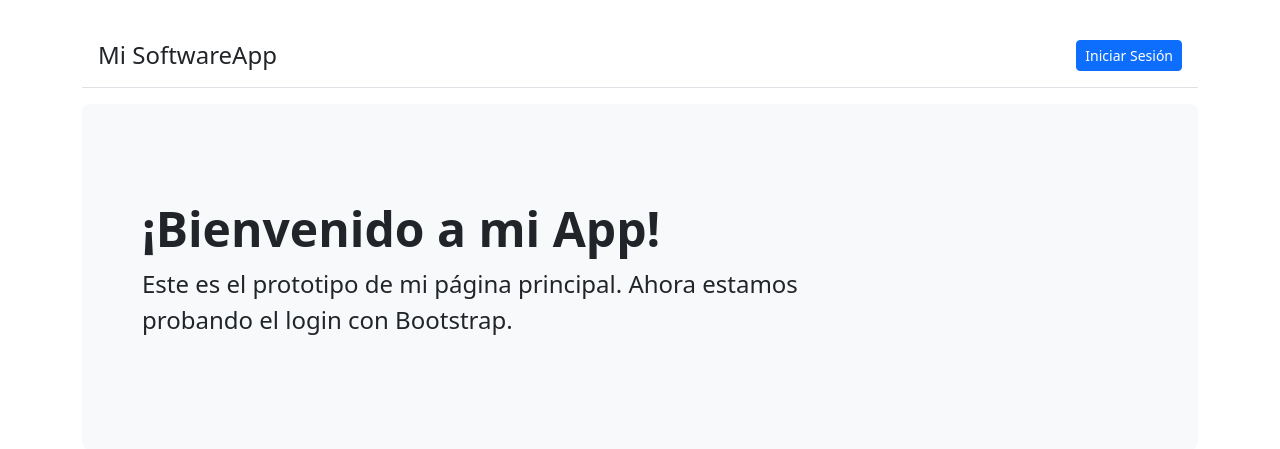
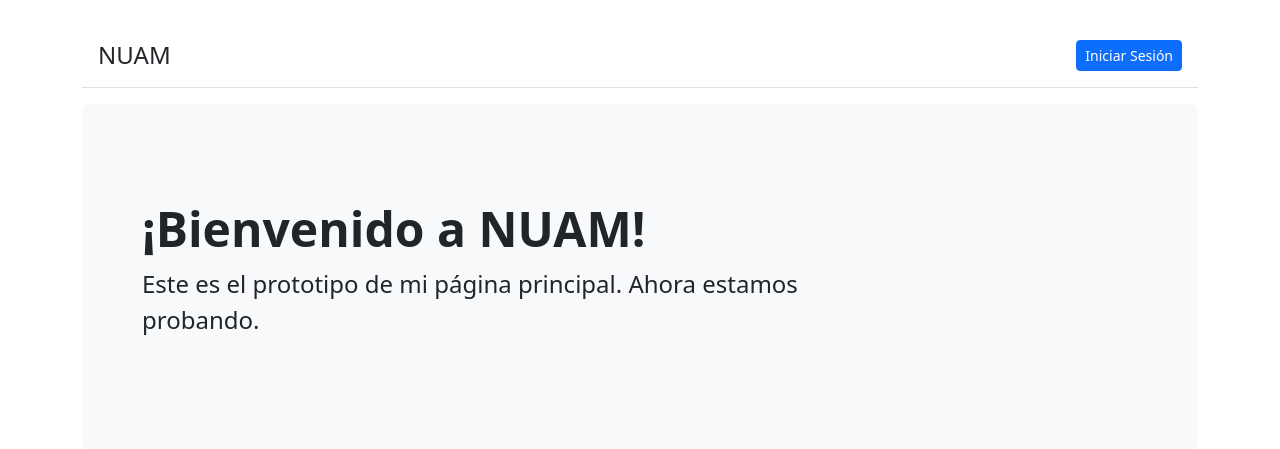
Before and after one commit to AxelDuranRoblero/SoftwareApp-v2, a Django app: page / in a window 1280 px wide. Shown: the top 449 px of the page. Run offline with Django 5.2, Linux system fonts and the light colour scheme.

Commit message:
Actualizando HTML del inicio

```diff
--- a/ItemApp/templates/base.html
+++ b/ItemApp/templates/base.html
@@ -3,7 +3,7 @@
 <head>
   <meta charset="utf-8">
   <meta name="viewport" content="width=device-width, initial-scale=1">
-  <title>{% block title %}SoftwareApp{% endblock %}</title>
+  <title>{% block title %}NUAM{% endblock %}</title>
   <link href="https://cdn.jsdelivr.net/npm/bootstrap@5.3.3/dist/css/bootstrap.min.css"
         rel="stylesheet"
         integrity="sha384-QWTKZyjpPEjISv5WaRU9OFeRpok6YctnYmDr5pNlyT2bRjXh0JMhjY6hW+ALEwIH"
--- a/ItemApp/templates/inicio.html
+++ b/ItemApp/templates/inicio.html
@@ -6,7 +6,7 @@
 
   <div class="d-flex justify-content-between align-items-center p-3 border-bottom mb-3">
 
-    <h4 class="m-0">Mi SoftwareApp</h4>
+    <h4 class="m-0">NUAM</h4>
 
     <div>
       {% if user.is_authenticated %}
@@ -21,10 +21,10 @@
 
   <div class="p-5 mb-4 bg-light rounded-3">
     <div class="container-fluid py-5">
-      <h1 class="display-5 fw-bold">¡Bienvenido a mi App!</h1>
+      <h1 class="display-5 fw-bold">¡Bienvenido a NUAM!</h1>
       <p class="col-md-8 fs-4">
         Este es el prototipo de mi página principal.
-        Ahora estamos probando el login con Bootstrap.
+        Ahora estamos probando.
       </p>
     </div>
   </div>
```
